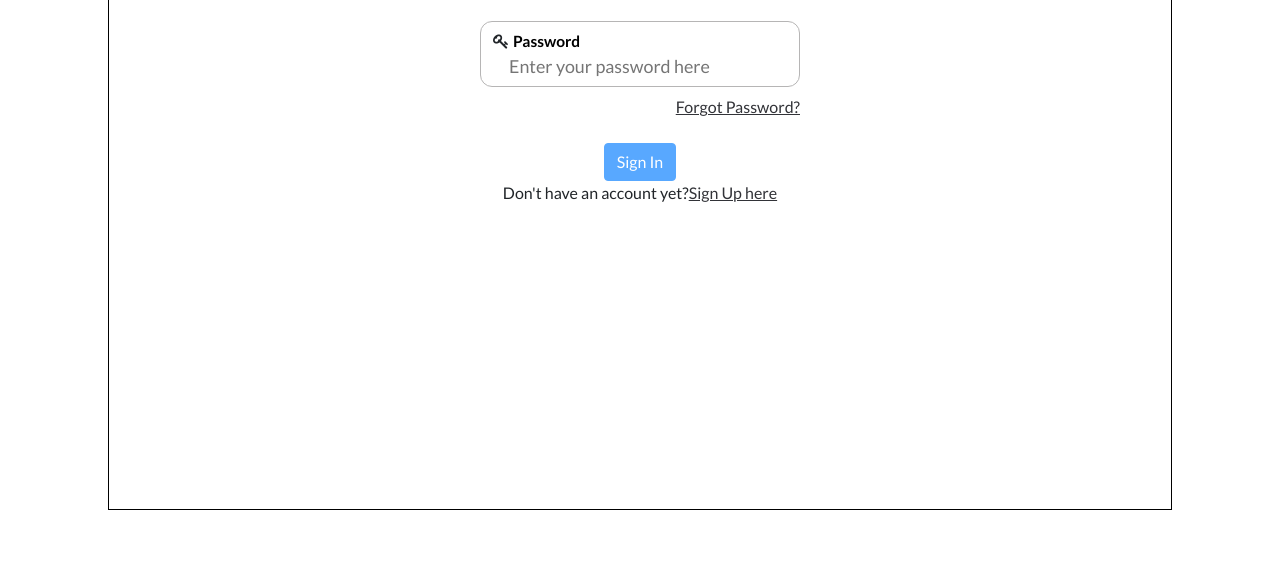
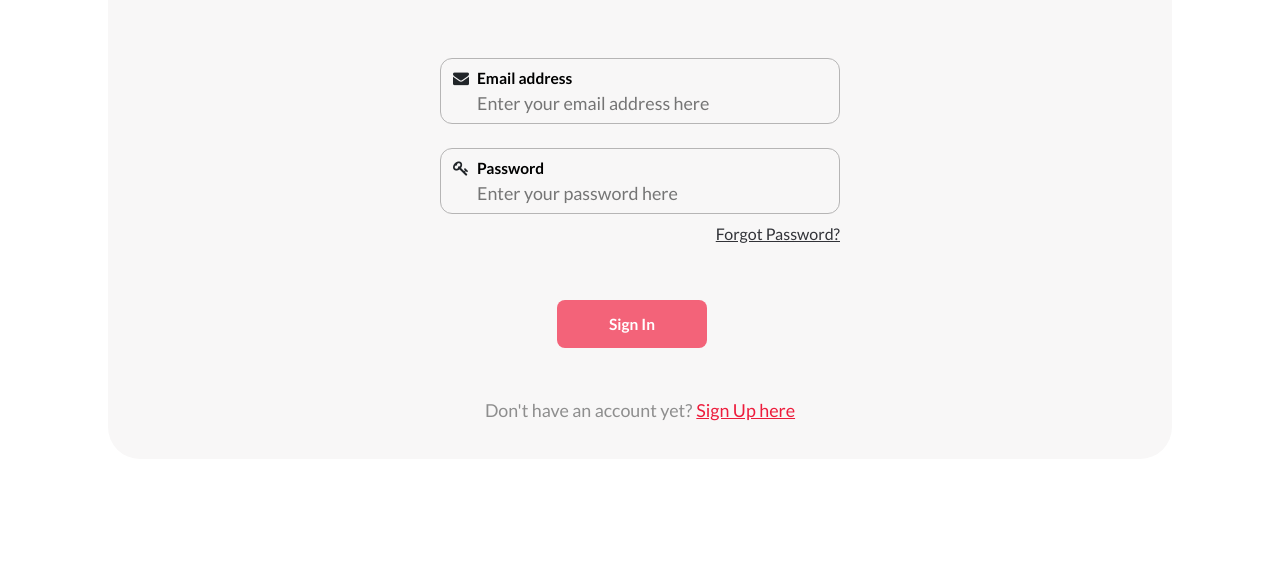
Before and after one commit to bhavyakaushal/CV-Builder, a React app in the folder client/: page / in a window 1280 px wide. Shown: the part 232-800 px from the top of the page. Built offline with nearby package versions, Linux system fonts and the light colour scheme.

Commit message:
UI Improvements

```diff
--- a/client/src/Components/Button/index.jsx
+++ b/client/src/Components/Button/index.jsx
@@ -14,7 +14,7 @@ function Button({ className = "", disabled = false, children, ...props }) {
         <button
             {...props}
             disabled={disabled}
-            className={classnames("standard-button", className)}
+            className={classnames("L1 standard-button", className)}
         >
             {children}
         </button>
--- /dev/null
+++ b/client/src/Components/Button/styles.scss
@@ -0,0 +1,39 @@
+@import "../../Scss/_variables";
+@import "../../Scss/_functions";
+
+.standard-button {
+    border-radius: 8px;
+    background-color: $pink;
+    display: -webkit-box;
+    display: -ms-flexbox;
+    display: flex;
+    -webkit-box-pack: center;
+    -ms-flex-pack: center;
+    justify-content: center;
+    -webkit-box-align: center;
+    -ms-flex-align: center;
+    align-items: center;
+    font-family: "Lato", sans-serif;
+    cursor: pointer;
+    padding: 14px 24.5px;
+    min-width: 150px;
+    margin: 54px 0;
+    color: white !important;
+    border: none;
+
+    &:hover,
+    &:focus {
+        outline: none;
+        background: darken($pink, 5%);
+        -webkit-box-shadow: 0px 3px 8px rgba(0, 0, 0, 0.249508);
+        box-shadow: 0px 3px 8px rgba(0, 0, 0, 0.249508);
+    }
+
+    &:active {
+        background: $pink;
+    }
+
+    &:disabled {
+        background-color: lighten($pink, 15%);
+    }
+}
--- a/client/src/Pages/LoginPage/index.jsx
+++ b/client/src/Pages/LoginPage/index.jsx
@@ -2,6 +2,9 @@ import React from "react";
 
 /* Styles */
 import "./styles.scss";
+
+/* Global Components */
+import Button from "../../Components/Button";
 
 /* React Router DOM */
 import { Link, withRouter } from "react-router-dom";
@@ -27,6 +30,7 @@ function LoginPage() {
         const password_temp = passwordText.trim();
         const email_temp = emailText.trim();
         if (email_temp && password_temp) {
+            console.log(password_temp);
             dispatch(authActions.login(password_temp, email_temp));
         }
     };
@@ -37,7 +41,7 @@ function LoginPage() {
     return (
         <div id="login-page">
             <div className="login-container">
-                <div className="h1">Sign In</div>
+                <div className="h1 mb-5">Sign In</div>
                 <div className="mt-4 d-flex flex-column">
                     <div className="full-input mt-4">
                         <div className="full-input-label">
@@ -45,13 +49,13 @@ function LoginPage() {
                                 style={{ fontSize: "14px/1" }}
                                 class="fa fa-envelope"
                             ></i>
-                            <label className="L1 mb-0 ml-1" for="email">
+                            <label className="L1 mb-0 ml-2" for="email">
                                 Email address
                             </label>
                         </div>
 
                         <input
-                            className="L2 pl-3 mt-1"
+                            className="L2 pl-4 mt-1"
                             type="email"
                             name="email"
                             value={emailText}
@@ -66,12 +70,12 @@ function LoginPage() {
                                 style={{ fontSize: "14px/1" }}
                                 class="fa fa-key icon"
                             ></i>
-                            <label className="L1 mb-0 ml-1" htmlFor="password">
+                            <label className="L1 mb-0 ml-2" htmlFor="password">
                                 Password
                             </label>
                         </div>
                         <input
-                            className="L2 pl-3 mt-1"
+                            className="L2 pl-4 mt-1"
                             type="password"
                             name="password"
                             value={passwordText}
@@ -88,20 +92,21 @@ function LoginPage() {
                         Forgot Password?
                     </Link>
                 </div>
-                <div className="m-l-lg-140 mt-4 d-flex align-items-center">
-                    <button
-                        type="button"
-                        class="btn btn-primary"
+                <div className="m-l-lg-140 d-flex align-items-center">
+                    <Button
+                        className="mr-3"
                         onClick={submitForLogin}
                         onKeyPress={submitForLogin}
-                        disabled={!(passwordText && emailText)}
+                        disabled={!(emailText && passwordText)}
                     >
                         Sign In
-                    </button>
+                    </Button>
                 </div>
-                <span>
+                <span className="L2">
                     Don't have an account yet?
-                    <a href="/register">Sign Up here</a>
+                    <Link className="ml-1 footer-link" to="/register">
+                        Sign Up here
+                    </Link>
                 </span>
             </div>
         </div>
--- a/client/src/Pages/LoginPage/styles.scss
+++ b/client/src/Pages/LoginPage/styles.scss
@@ -9,9 +9,13 @@
     width: 100vw;
 
     .login-container {
-        border: 1px solid black;
-        margin: 58px 108px;
+        padding-top: 36px;
+        padding-bottom: 40px;
+        background-color: $alabaster;
+        border-radius: 32px;
+        margin: auto 108px;
         width: 100%;
+        height: fit-content;
         display: flex;
         align-items: center;
         flex-direction: column;
@@ -31,5 +35,8 @@
         label {
             display: block;
         }
+        .footer-link {
+            color: $pink;
+        }
     }
 }
--- a/client/src/Scss/_variables.scss
+++ b/client/src/Scss/_variables.scss
@@ -8,7 +8,7 @@ $xl: 1536px;
 // Colors
 $alabaster: #f8f7f7;
 $gray: #8e8e8e;
-$pink: #d83a52;
+$pink: #ed1c3c;
 $athens-gray: #f5f6f8;
 $storm-gray: #70727c;
 $tuna: #323338;
--- a/client/src/Scss/theme.scss
+++ b/client/src/Scss/theme.scss
@@ -30,7 +30,7 @@ body {
 /* Typography */
 h1 {
     font-weight: 600;
-    @include fluid-font(2.125rem, 2rem);
+    @include fluid-font(2.15rem, 2rem);
     line-height: 44px;
     color: black;
 }
@@ -74,8 +74,8 @@ h1 {
     padding: 9px 12px;
     border: 1px solid $border-grey;
     border-radius: 12px;
-    min-width: 320px;
-    max-width: 385px;
+    min-width: 400px;
+    max-width: 420px;
 
     .full-input-label {
         display: flex;
@@ -88,14 +88,6 @@ h1 {
         border-width: 1.9px;
     }
 }
-
-// input[type="checkbox"] {
-//     height: 20px;
-//     width: 20px;
-//     background-color: $white;
-//     border: 1px solid $border-grey;
-//     border-radius: 3px;
-// }
 
 /* Utils */
 .error-field {
--- a/client/src/State/services/auth.service.js
+++ b/client/src/State/services/auth.service.js
@@ -12,7 +12,7 @@ export const authService = {
 function login(props) {
     return AxiosRequest({
         method: "put",
-        url: `${config.host}/api/auth/login`,
+        url: `http://localhost:8080/api/auth/login`,
         data: props
     })
         .then((response) => response.data)
```
Also changed, not shown: client/src/Components/Button/styles.css (deleted), 1 other file.
